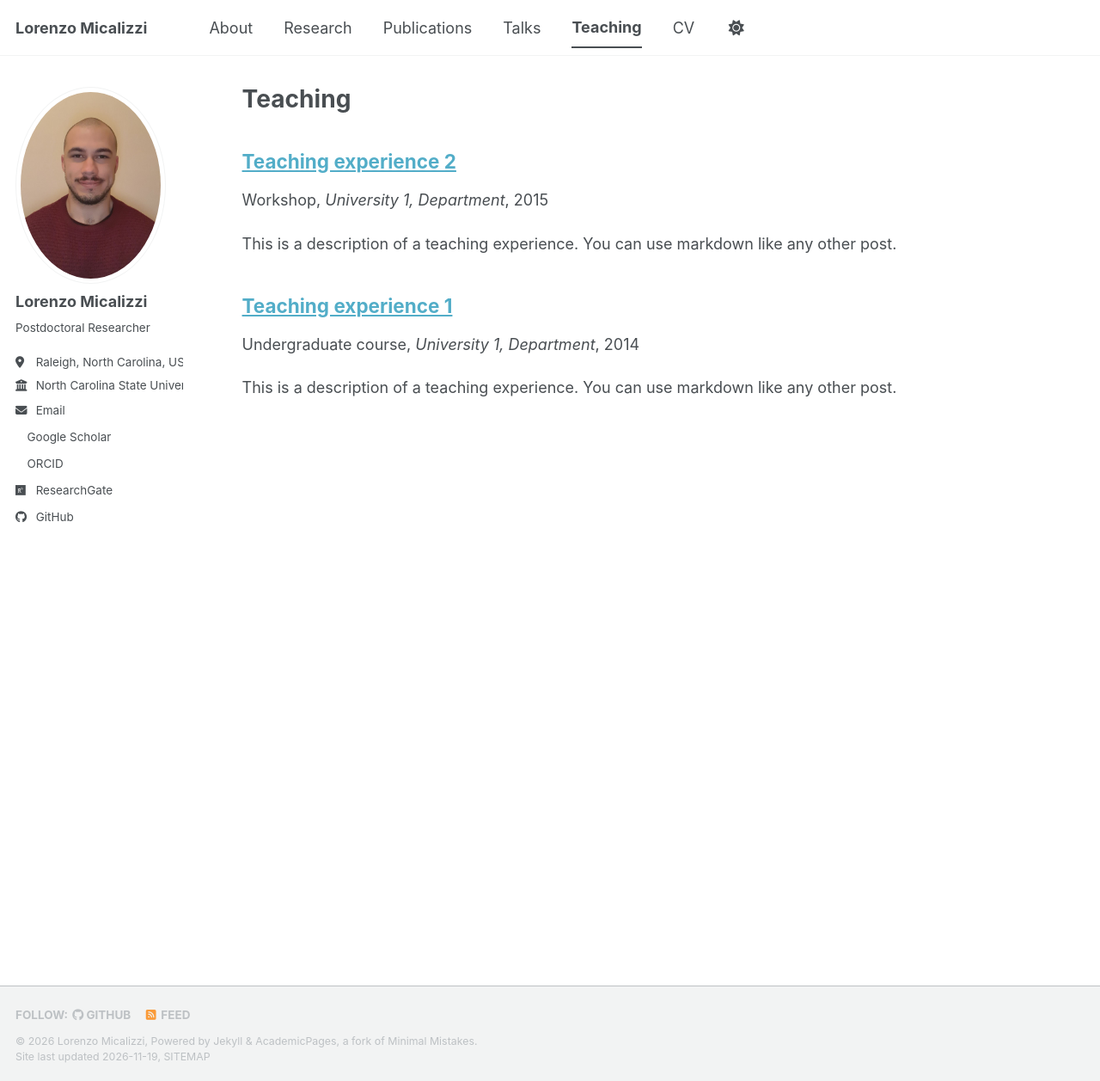
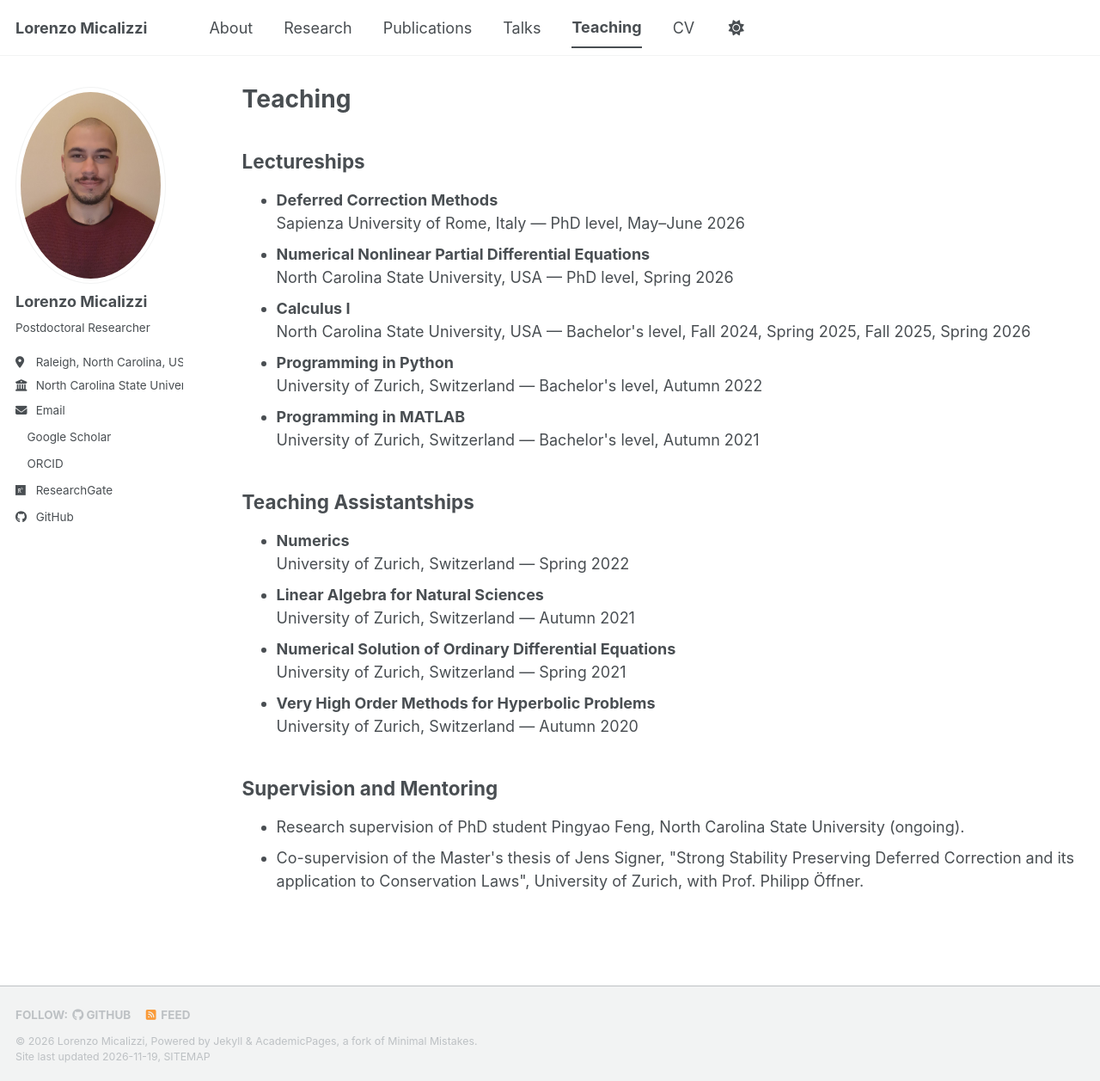
Before and after one commit to lmical/lmical.github.io, a Jekyll site: the page built from _pages/teaching.html, in a window 1280 px wide and 1257 px high. Shown: the whole window at 86% size. Built offline with Jekyll 4.4.1, drawn with Linux system fonts in a browser that asks for light colours; a style sheet for code colours, icons or effects is not loaded.

Commit message:
Personalize teaching page

```diff
--- a/_pages/teaching.html
+++ b/_pages/teaching.html
@@ -5,8 +5,64 @@ permalink: /teaching/
 author_profile: true
 ---
 
-{% include base_path %}
+<h2>Lectureships</h2>
 
-{% for post in site.teaching reversed %}
-  {% include archive-single.html %}
-{% endfor %}
+<ul>
+  <li>
+    <strong>Deferred Correction Methods</strong><br>
+    Sapienza University of Rome, Italy — PhD level, May–June 2026
+  </li>
+  <li>
+    <strong>Numerical Nonlinear Partial Differential Equations</strong><br>
+    North Carolina State University, USA — PhD level, Spring 2026
+  </li>
+  <li>
+    <strong>Calculus I</strong><br>
+    North Carolina State University, USA — Bachelor's level,
+    Fall 2024, Spring 2025, Fall 2025, Spring 2026
+  </li>
+  <li>
+    <strong>Programming in Python</strong><br>
+    University of Zurich, Switzerland — Bachelor's level, Autumn 2022
+  </li>
+  <li>
+    <strong>Programming in MATLAB</strong><br>
+    University of Zurich, Switzerland — Bachelor's level, Autumn 2021
+  </li>
+</ul>
+
+<h2>Teaching Assistantships</h2>
+
+<ul>
+  <li>
+    <strong>Numerics</strong><br>
+    University of Zurich, Switzerland — Spring 2022
+  </li>
+  <li>
+    <strong>Linear Algebra for Natural Sciences</strong><br>
+    University of Zurich, Switzerland — Autumn 2021
+  </li>
+  <li>
+    <strong>Numerical Solution of Ordinary Differential Equations</strong><br>
+    University of Zurich, Switzerland — Spring 2021
+  </li>
+  <li>
+    <strong>Very High Order Methods for Hyperbolic Problems</strong><br>
+    University of Zurich, Switzerland — Autumn 2020
+  </li>
+</ul>
+
+<h2>Supervision and Mentoring</h2>
+
+<ul>
+  <li>
+    Research supervision of PhD student Pingyao Feng,
+    North Carolina State University (ongoing).
+  </li>
+  <li>
+    Co-supervision of the Master's thesis of Jens Signer,
+    "Strong Stability Preserving Deferred Correction and its
+    application to Conservation Laws",
+    University of Zurich, with Prof. Philipp Öffner.
+  </li>
+</ul>
```
